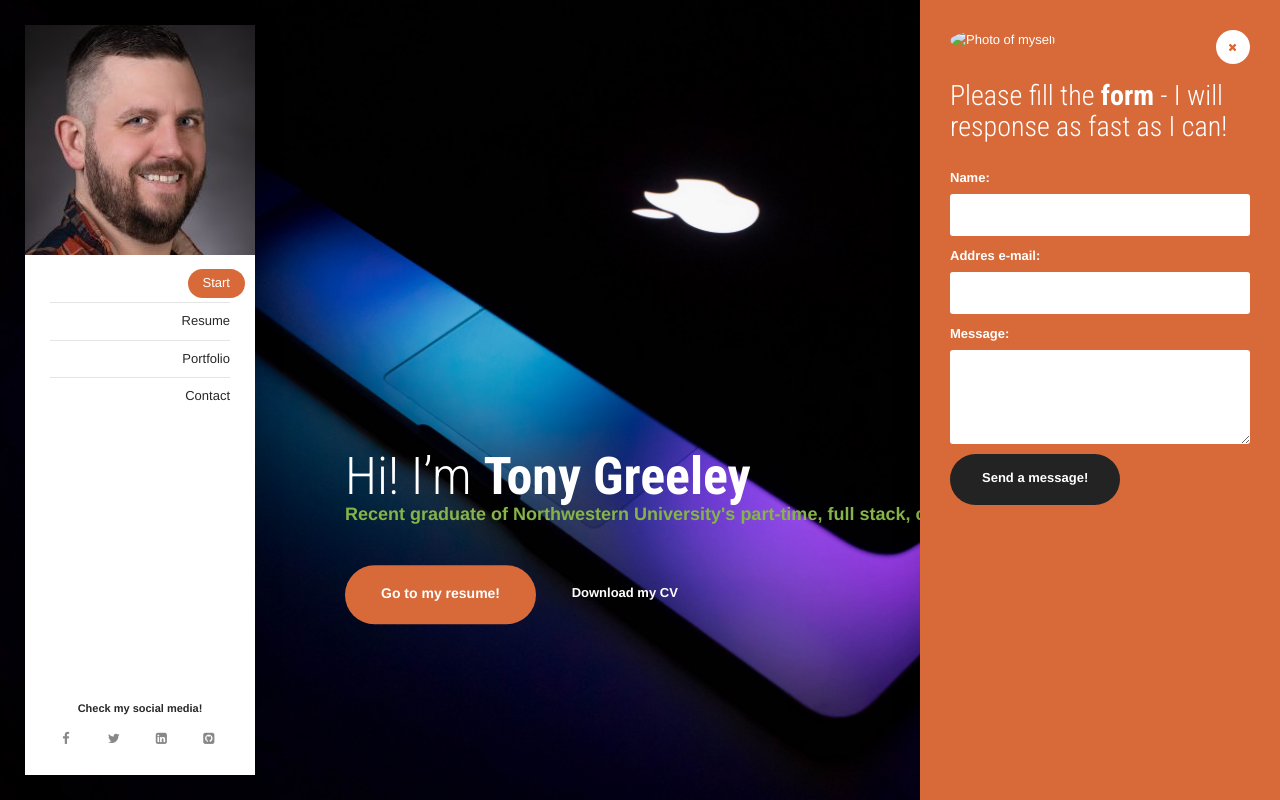
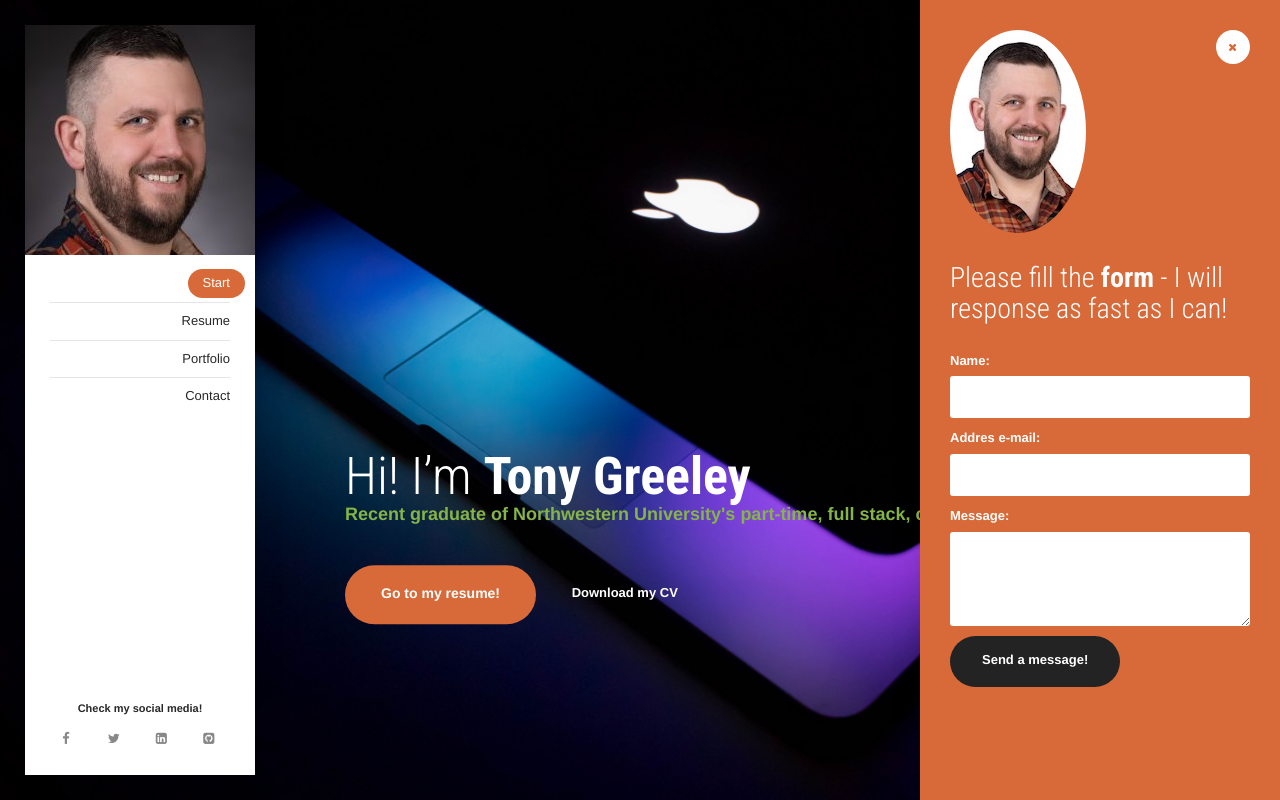
Before and after one commit to tonythetiger323/tonythetiger323.github.io, a plain HTML site: page index.html in a window 1280 px wide. Both pictures are taken after a click on the link 1222 px from the left and 742 px from the top of the page. Shown: the top 800 px of the page. Drawn offline with Linux system fonts and the light colour scheme; some packages are replaced by stand-ins of ours.

Commit message:
added image to contact page

```diff
--- a/index.html
+++ b/index.html
@@ -661,7 +661,7 @@
                 <a href="#" class="messenger-close icon icon-hover icon-xs icon-circle icon-white" data-target="messenger"><i
                         class="fa fa-times"></i></a>
                 <!-- Avatar -->
-                <img src="assets/img/photos/IMG_1448.jpg" alt="Photo of myself" class="img-circle margin-b-30">
+                <img src="assets/img/photos/IMG_0392.jpg" alt="Photo of myself" class="img-circle margin-b-30">
                 <h3>Please fill the <strong>form</strong> - I will response as fast as I can!</h3>
                 <!-- Contact Form -->
                 <form id="contact-form">
```
Also changed, not shown: assets/img/photos/IMG_0392.jpg (added).
